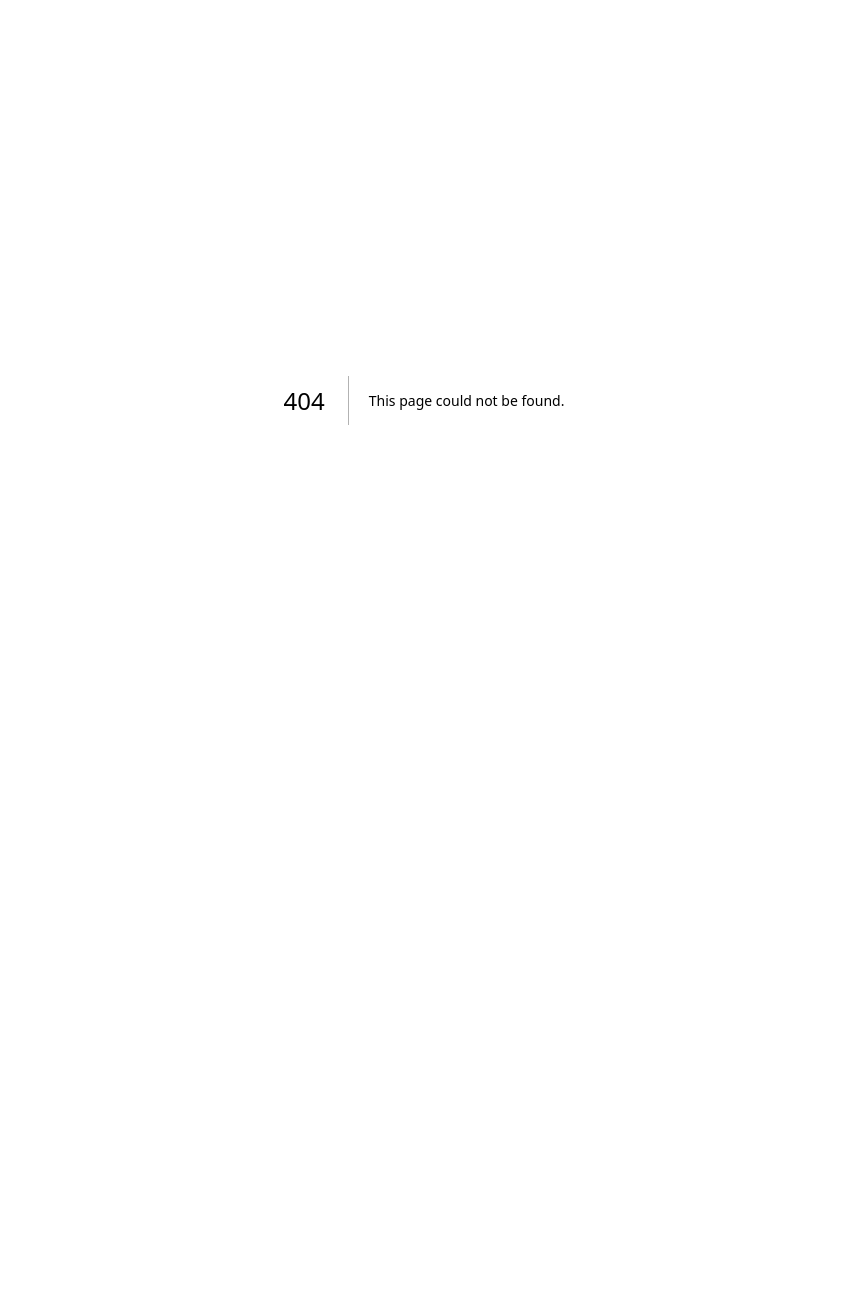
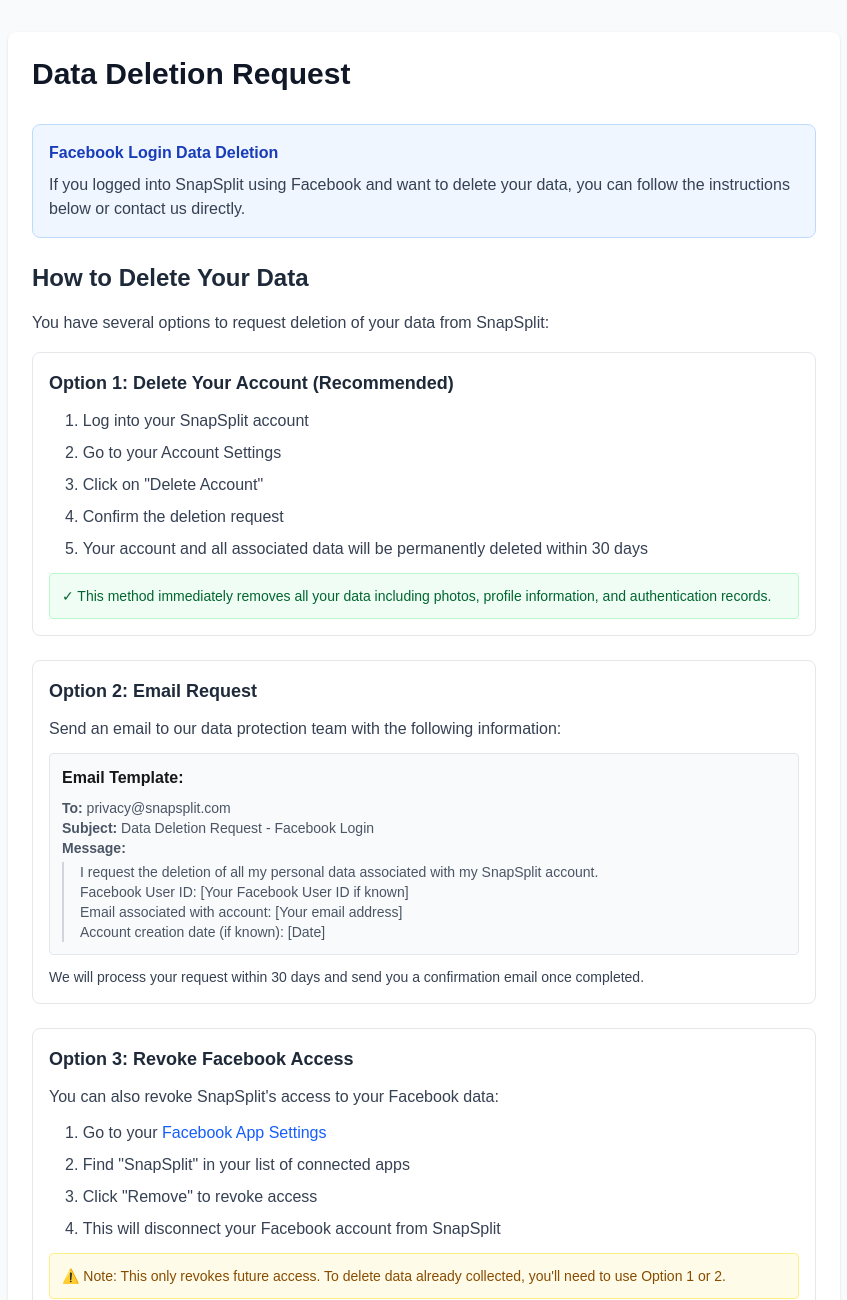
Before and after one commit to davidadel95/snapsplit-asas, a Next.js app: page /data-deletion in a window 1280 px wide. Before the commit this address had no page. Shown: the top 1300 px of the page, without its empty margins (216-1063 px from the left). Before the commit the page ends 800 px from the top, so only its background shows below. Built offline with nearby package versions, Linux system fonts and the light colour scheme.

Commit message:
create data deletion page

```diff
--- /dev/null
+++ b/app/data-deletion/page.tsx
@@ -0,0 +1,169 @@
+import { Metadata } from 'next'
+
+export const metadata: Metadata = {
+  title: 'Data Deletion Request | SnapSplit',
+  description: 'Request deletion of your data from SnapSplit',
+}
+
+export default function DataDeletion() {
+  return (
+    <div className="min-h-screen bg-gray-50 py-8">
+      <div className="max-w-4xl mx-auto px-4 sm:px-6 lg:px-8">
+        <div className="bg-white shadow rounded-lg p-6">
+          <h1 className="text-3xl font-bold text-gray-900 mb-8">Data Deletion Request</h1>
+
+          <div className="prose prose-gray max-w-none">
+            <div className="bg-blue-50 border border-blue-200 rounded-lg p-4 mb-6">
+              <p className="text-blue-800 font-semibold mb-2">Facebook Login Data Deletion</p>
+              <p className="text-gray-700">
+                If you logged into SnapSplit using Facebook and want to delete your data,
+                you can follow the instructions below or contact us directly.
+              </p>
+            </div>
+
+            <section className="mb-8">
+              <h2 className="text-2xl font-semibold text-gray-800 mb-4">How to Delete Your Data</h2>
+              <p className="text-gray-700 leading-relaxed mb-4">
+                You have several options to request deletion of your data from SnapSplit:
+              </p>
+
+              <div className="space-y-6">
+                <div className="border border-gray-200 rounded-lg p-4">
+                  <h3 className="text-lg font-semibold text-gray-800 mb-3">Option 1: Delete Your Account (Recommended)</h3>
+                  <ol className="list-decimal list-inside text-gray-700 space-y-2 ml-4">
+                    <li>Log into your SnapSplit account</li>
+                    <li>Go to your Account Settings</li>
+                    <li>Click on "Delete Account"</li>
+                    <li>Confirm the deletion request</li>
+                    <li>Your account and all associated data will be permanently deleted within 30 days</li>
+                  </ol>
+                  <div className="mt-3 p-3 bg-green-50 border border-green-200 rounded">
+                    <p className="text-green-800 text-sm">
+                      ✓ This method immediately removes all your data including photos, profile information, and authentication records.
+                    </p>
+                  </div>
+                </div>
+
+                <div className="border border-gray-200 rounded-lg p-4">
+                  <h3 className="text-lg font-semibold text-gray-800 mb-3">Option 2: Email Request</h3>
+                  <p className="text-gray-700 mb-3">Send an email to our data protection team with the following information:</p>
+                  <div className="bg-gray-50 border border-gray-200 rounded p-3 mb-3">
+                    <p className="font-semibold">Email Template:</p>
+                    <div className="mt-2 text-sm text-gray-600">
+                      <p><strong>To:</strong> privacy@snapsplit.com</p>
+                      <p><strong>Subject:</strong> Data Deletion Request - Facebook Login</p>
+                      <p><strong>Message:</strong></p>
+                      <div className="mt-1 pl-4 border-l-2 border-gray-300">
+                        <p>I request the deletion of all my personal data associated with my SnapSplit account.</p>
+                        <p>Facebook User ID: [Your Facebook User ID if known]</p>
+                        <p>Email associated with account: [Your email address]</p>
+                        <p>Account creation date (if known): [Date]</p>
+                      </div>
+                    </div>
+                  </div>
+                  <p className="text-gray-700 text-sm">
+                    We will process your request within 30 days and send you a confirmation email once completed.
+                  </p>
+                </div>
+
+                <div className="border border-gray-200 rounded-lg p-4">
+                  <h3 className="text-lg font-semibold text-gray-800 mb-3">Option 3: Revoke Facebook Access</h3>
+                  <p className="text-gray-700 mb-3">You can also revoke SnapSplit's access to your Facebook data:</p>
+                  <ol className="list-decimal list-inside text-gray-700 space-y-2 ml-4">
+                    <li>Go to your <a href="https://www.facebook.com/settings?tab=applications" className="text-blue-600 hover:underline" target="_blank" rel="noopener noreferrer">Facebook App Settings</a></li>
+                    <li>Find "SnapSplit" in your list of connected apps</li>
+                    <li>Click "Remove" to revoke access</li>
+                    <li>This will disconnect your Facebook account from SnapSplit</li>
+                  </ol>
+                  <div className="mt-3 p-3 bg-yellow-50 border border-yellow-200 rounded">
+                    <p className="text-yellow-800 text-sm">
+                      ⚠️ Note: This only revokes future access. To delete data already collected, you'll need to use Option 1 or 2.
+                    </p>
+                  </div>
+                </div>
+              </div>
+            </section>
+
+            <section className="mb-8">
+              <h2 className="text-2xl font-semibold text-gray-800 mb-4">What Data Gets Deleted</h2>
+              <p className="text-gray-700 leading-relaxed mb-4">
+                When you request data deletion, we will remove:
+              </p>
+              <ul className="list-disc list-inside text-gray-700 mb-4 ml-4">
+                <li>Your profile information (name, email, profile picture)</li>
+                <li>All photos and media you've uploaded</li>
+                <li>Authentication tokens and login credentials</li>
+                <li>Account preferences and settings</li>
+                <li>Usage data and analytics associated with your account</li>
+                <li>Any backups containing your personal information</li>
+              </ul>
+
+              <div className="bg-red-50 border border-red-200 rounded-lg p-4 mb-4">
+                <h4 className="font-semibold text-red-800 mb-2">Important:</h4>
+                <p className="text-gray-700">
+                  Data deletion is permanent and cannot be undone. Make sure to download any photos or
+                  data you want to keep before proceeding with the deletion request.
+                </p>
+              </div>
+            </section>
+
+            <section className="mb-8">
+              <h2 className="text-2xl font-semibold text-gray-800 mb-4">Data Retention Exceptions</h2>
+              <p className="text-gray-700 leading-relaxed mb-4">
+                In some cases, we may retain certain information for legal or business purposes:
+              </p>
+              <ul className="list-disc list-inside text-gray-700 mb-4 ml-4">
+                <li>Information required for legal compliance or ongoing legal proceedings</li>
+                <li>Anonymized usage statistics that cannot be linked back to you</li>
+                <li>Records of the deletion request itself for audit purposes</li>
+                <li>Information needed to prevent fraud or abuse</li>
+              </ul>
+            </section>
+
+            <section className="mb-8">
+              <h2 className="text-2xl font-semibold text-gray-800 mb-4">Processing Timeline</h2>
+              <div className="bg-gray-50 border border-gray-200 rounded-lg p-4">
+                <ul className="space-y-2 text-gray-700">
+                  <li><strong>Immediate:</strong> Account access is disabled</li>
+                  <li><strong>Within 48 hours:</strong> Data removal begins</li>
+                  <li><strong>Within 7 days:</strong> Most data is deleted from active systems</li>
+                  <li><strong>Within 30 days:</strong> All data including backups are permanently deleted</li>
+                  <li><strong>Confirmation:</strong> You'll receive an email when the process is complete</li>
+                </ul>
+              </div>
+            </section>
+
+            <section className="mb-8">
+              <h2 className="text-2xl font-semibold text-gray-800 mb-4">Need Help?</h2>
+              <p className="text-gray-700 leading-relaxed mb-4">
+                If you have questions about the data deletion process or need assistance, please contact us:
+              </p>
+              <div className="bg-blue-50 border border-blue-200 rounded-lg p-4">
+                <p className="text-gray-700">
+                  <strong>Email:</strong> privacy@snapsplit.com<br/>
+                  <strong>Subject:</strong> Data Deletion Support<br/>
+                  <strong>Response Time:</strong> We typically respond within 24-48 hours
+                </p>
+              </div>
+            </section>
+
+            <section className="mb-8">
+              <h2 className="text-2xl font-semibold text-gray-800 mb-4">Facebook Data Deletion Callback</h2>
+              <div className="bg-gray-100 border border-gray-300 rounded-lg p-4">
+                <p className="text-gray-600 text-sm mb-2">For developers and Facebook compliance:</p>
+                <p className="text-gray-700">
+                  This page serves as SnapSplit's data deletion instructions URL as required by Facebook's Platform Policy.
+                  Users who have connected their Facebook account to SnapSplit can follow the instructions above to request
+                  deletion of their data.
+                </p>
+                <p className="text-gray-600 text-xs mt-2">
+                  Data Deletion Callback URL: {typeof window !== 'undefined' ? window.location.href : 'https://snapsplit.com/data-deletion'}
+                </p>
+              </div>
+            </section>
+          </div>
+        </div>
+      </div>
+    </div>
+  )
+}
```
